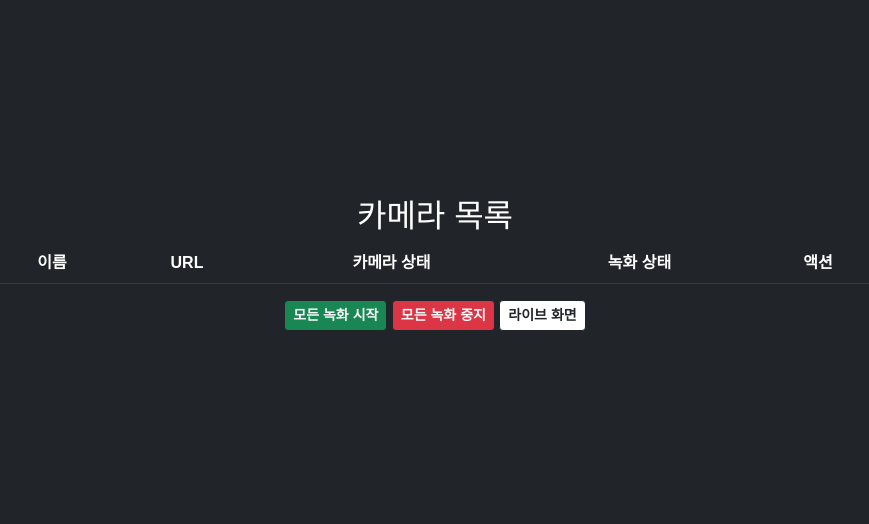
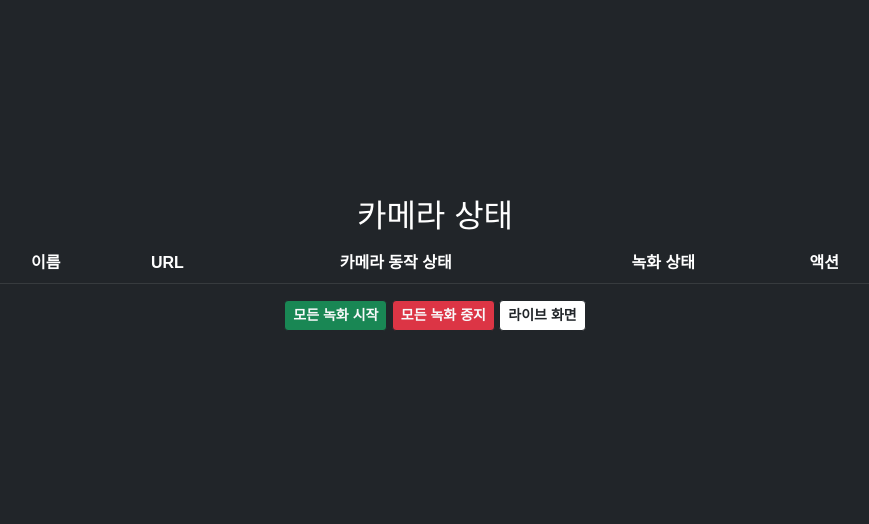
Before and after one commit to nino3116/OpencvProject, a Flask app: page /cam/status in a window 1280 px wide. Shown: the part 175-699 px from the top of the page, without its empty margins (205-1074 px from the left). Run offline with Flask 3, Linux system fonts and the light colour scheme; data that the repository does not hold is empty; parts of the project's set-up code (start-up, migrations or seed data) failed here and were passed over; some libraries are stand-ins or nearby versions.

Commit message:
Add S3 configuration and update camera status and video list templates

```diff
--- a/Process/s3client.py
+++ b/Process/s3client.py
@@ -1,7 +1,9 @@
 import os
 import boto3
 from datetime import datetime
-from S3upload.s3_config import ACCESS_KEY_ID, SECRET_ACCESS_KEY, DEFAULT_REGION, BUCKET
+
+# from s3_config import ACCESS_KEY_ID, SECRET_ACCESS_KEY, DEFAULT_REGION, BUCKET
+from s3_config import ACCESS_KEY_ID, SECRET_ACCESS_KEY, DEFAULT_REGION, BUCKET
 
 s3client = boto3.client(
     "s3",
--- a/apps/cam/templates/cam/cam_status.html
+++ b/apps/cam/templates/cam/cam_status.html
@@ -8,13 +8,13 @@
 
     <main>
       <div class= "table-responsive">
-        <h2>카메라 목록</h2>
+        <h2>카메라 상태</h2>
         <table class = "table table-dark table-striped table-hover align-middle">
           <thead>
             <tr>
               <th>이름</th>
               <th>URL</th>
-              <th>카메라 상태</th>
+              <th>카메라 동작 상태</th>
               <th>녹화 상태</th>
               <th>액션</th>
             </tr>
```
Also changed, not shown: apps/cam/templates/cam/videoList.html (+33 -35 lines).
